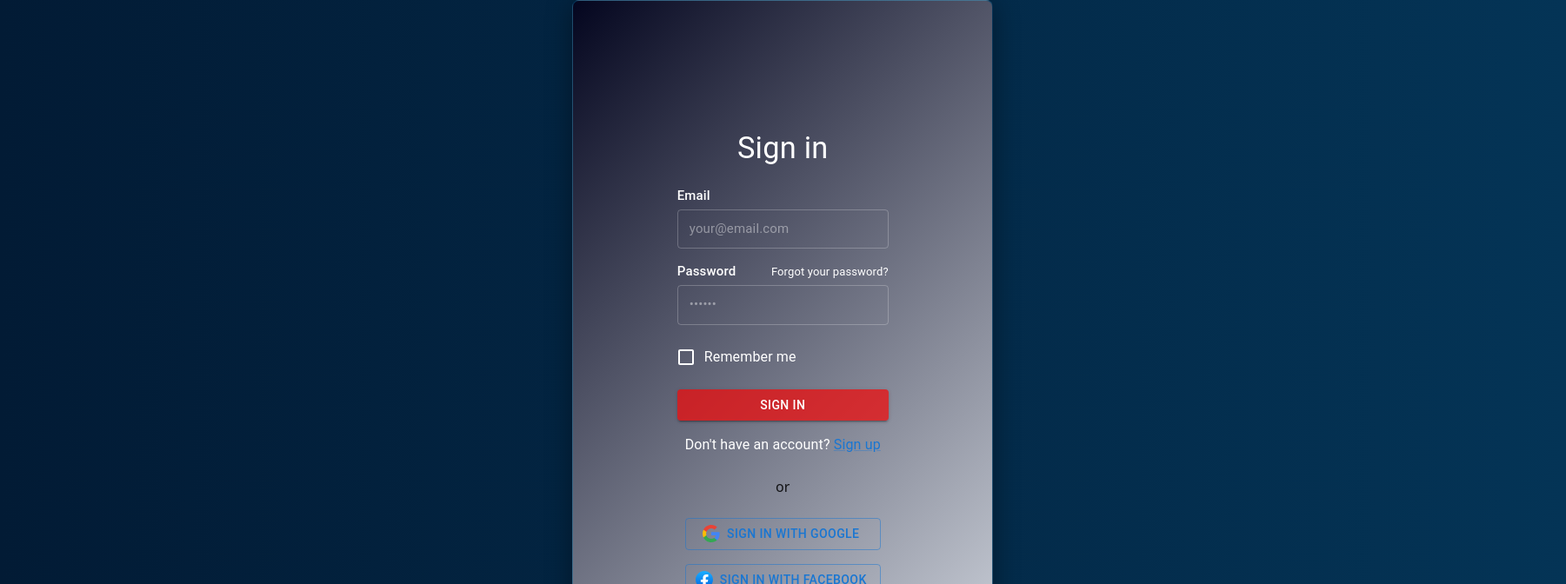
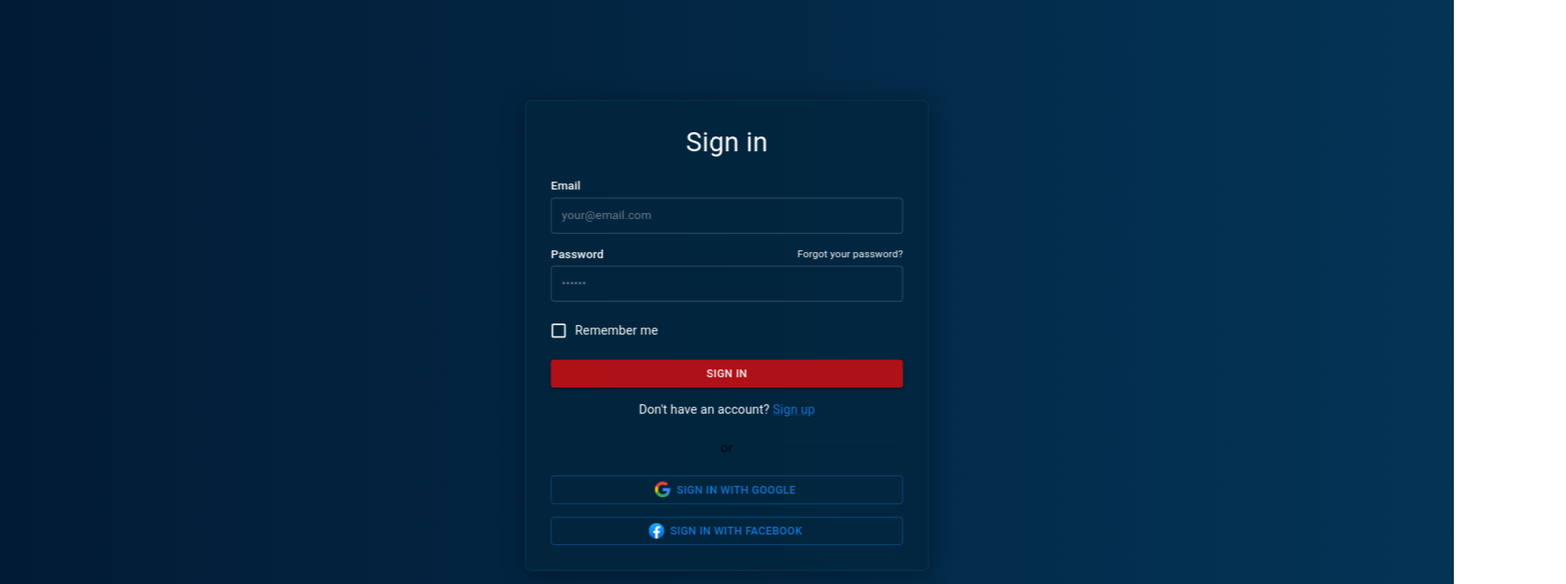
Before and after one commit to nipunmeegoda/Resourcely, a React (Vite) app in the folder Frontend-Resourcely/: page /login in a window 1280 px wide. Shown: the top 672 px of the page at 87% size, 1801 px wide, since content can reach past the window. Built offline with nearby package versions, Linux system fonts and the light colour scheme.

Commit message:
FIX :::: styling in the log in was wrong it  broke and all white i fixed using right styling

```diff
--- a/Frontend-Resourcely/src/pages/LoginPage.tsx
+++ b/Frontend-Resourcely/src/pages/LoginPage.tsx
@@ -88,26 +88,20 @@ export default function LoginPage(): JSX.Element {
   return (
     <Box
       sx={{
-        display: "flex",
-        justifyContent: "center", // center horizontally
-        alignItems: "center", // center vertically
-        minHeight: "100vh", // take full screen height
-        width: "650%", // take full screen width
-        background: "linear-gradient(to right, #021B35,rgb(4, 52, 86))", // optional bg
-
+        minHeight: '100vh',
+        display: 'flex',
+        justifyContent: 'center',
+        alignItems: 'center',
+        background: "linear-gradient(to right, #021B35,rgb(4, 52, 86))",
+        p: 2,
+        width: "205vh",
       }}
     >
       <Card
         variant="outlined"
         sx={{
-          minHeight: "100vh",
-          display: "flex",
-          justifyContent: "center",
-          alignItems: "center",
-          background: "linear-gradient(135deg, #04061fff 0%,rgb(214, 219, 227) 100%)",
-          p: 2,
-          maxWidth: "450px",
-          width: "100%",
+          transform: 'scale(0.9)',
+          transformOrigin: 'top center',
         }}
       >
         <Box sx={{ display: { xs: "flex", md: "none" }, justifyContent: "center" }}>
```
